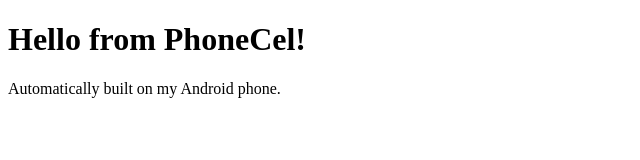
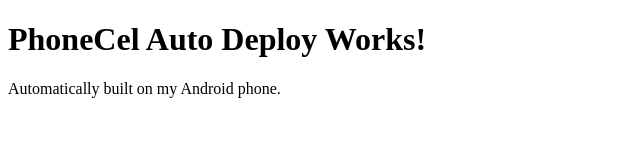
Before and after one commit to diskc912/phonecel-demo, a plain HTML site: page index.html in a window 1280 px wide. Shown: the whole page, without its empty margins (0-640 px from the left). Drawn offline with Linux system fonts and the light colour scheme.

Commit message:
Update index.html

```diff
--- a/index.html
+++ b/index.html
@@ -4,7 +4,7 @@
   <title>Deployed by PhoneCel</title>
 </head>
 <body>
-  <h1>Hello from PhoneCel!</h1>
+  <h1>PhoneCel Auto Deploy Works!</h1>
   <p>Automatically built on my Android phone.</p>
 </body>
 </html>
```
